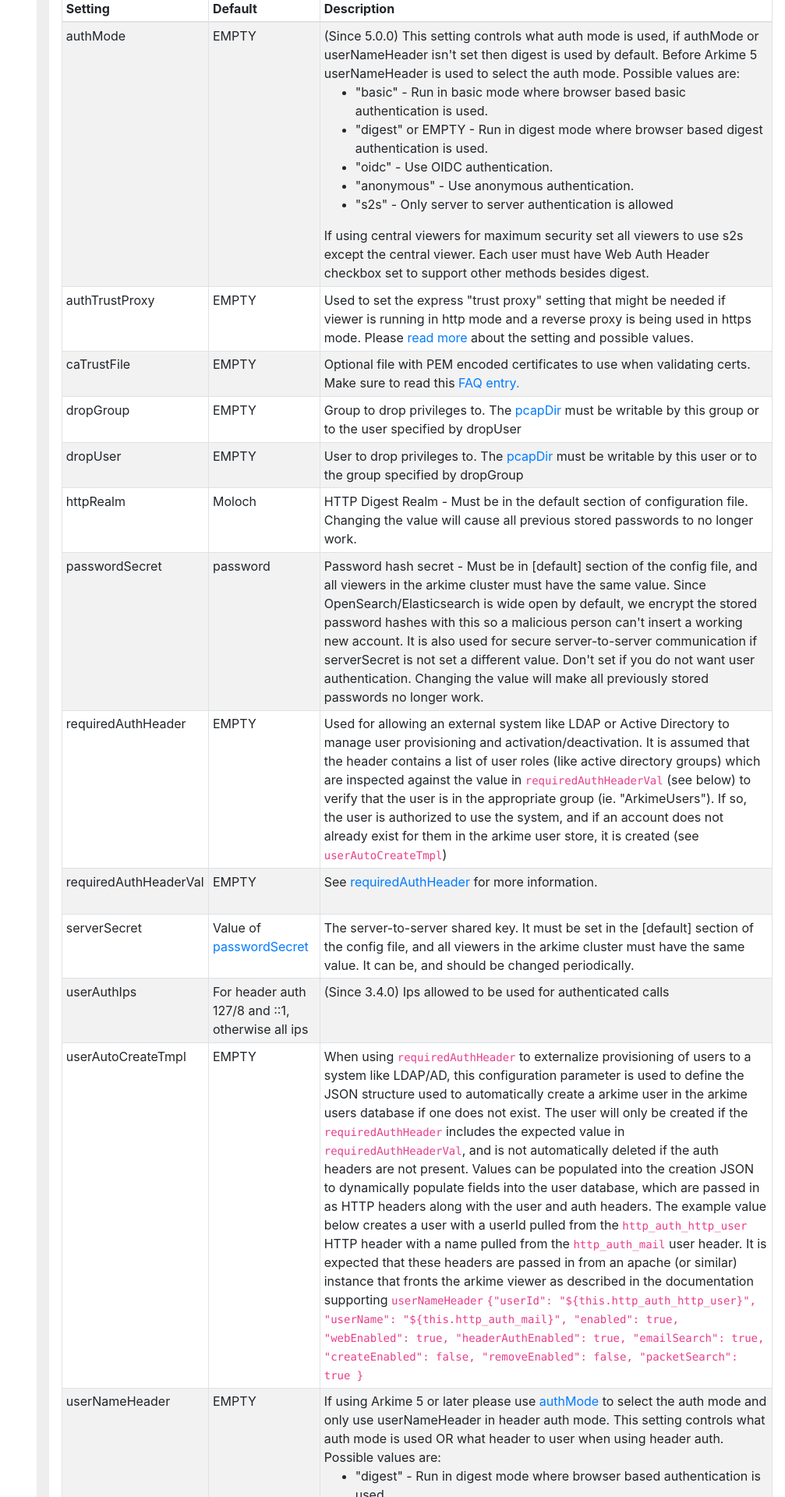
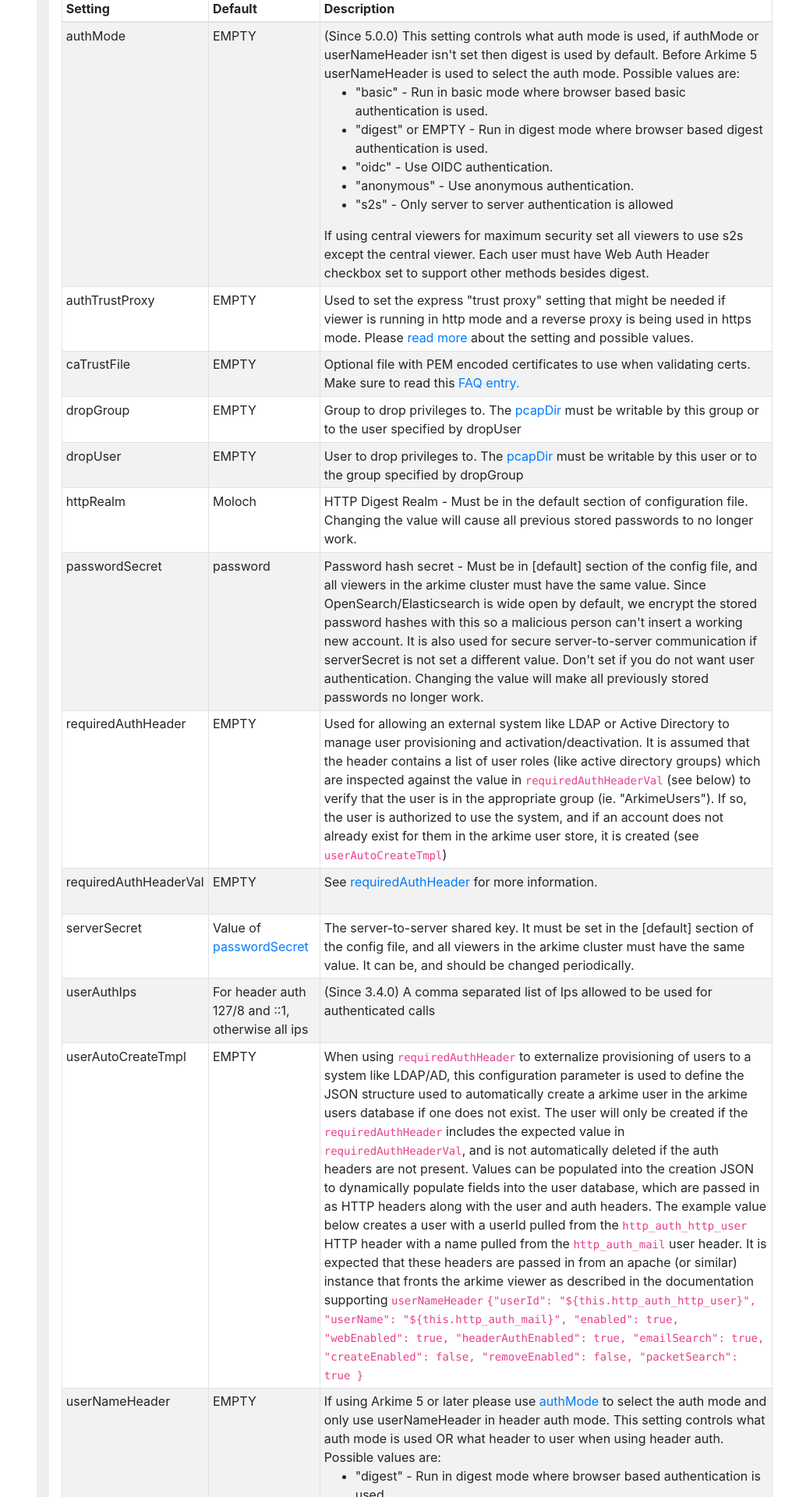
Before and after one commit to arkime/arkimeweb, a Jekyll site: the page built from settings.html, in a window 1280 px wide. Shown: the part 3080-5000 px from the top of the page at 78% size, without its empty margins (273-1280 px from the left). Built offline with Jekyll 4.4.1, drawn with Linux system fonts in a browser that asks for light colours.

Commit message:
added comma separated

```diff
--- a/_data/settings/security.yml
+++ b/_data/settings/security.yml
@@ -119,7 +119,7 @@
   - key: userAuthIps
     value: "For header auth 127/8 and ::1, otherwise all ips"
     text: |
-      (Since 3.4.0) Ips allowed to be used for authenticated calls
+      (Since 3.4.0) A comma separated list of Ips allowed to be used for authenticated calls
 
   - key: authTrustProxy
     value: EMPTY
```
